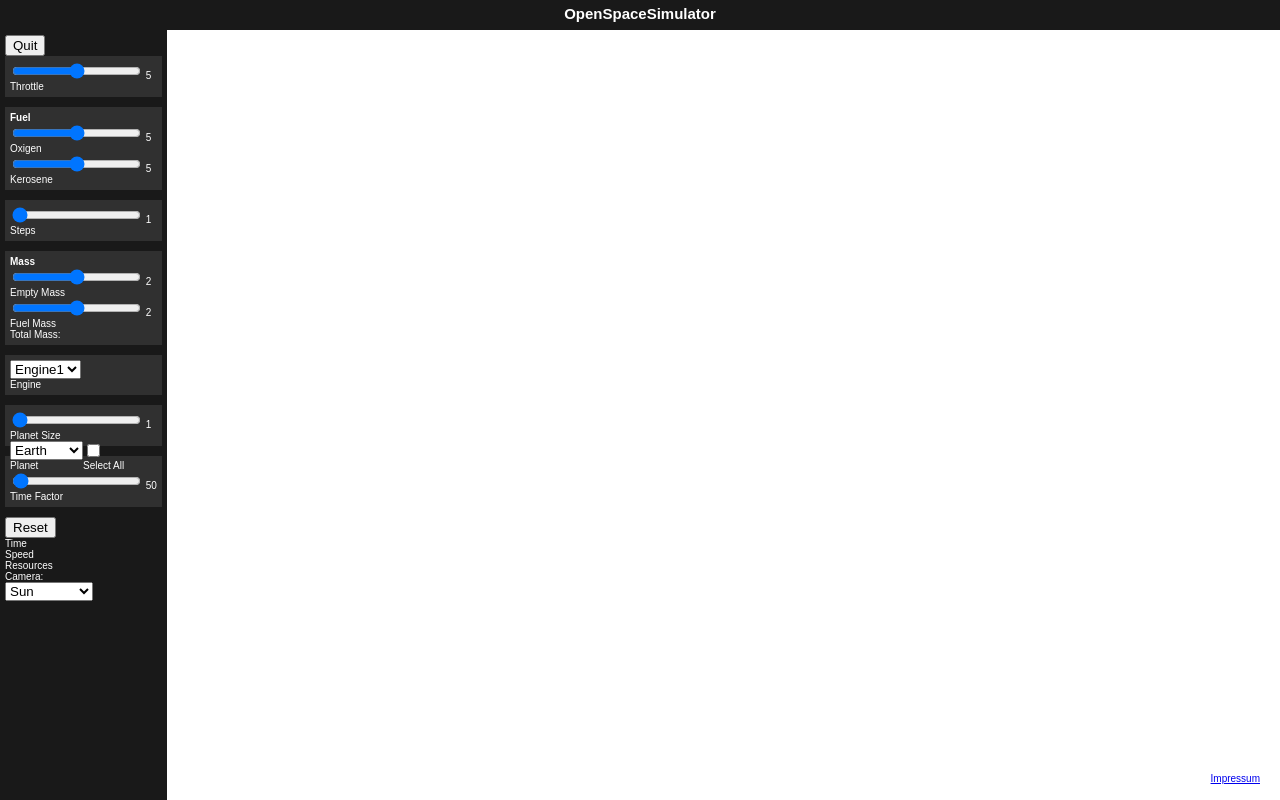
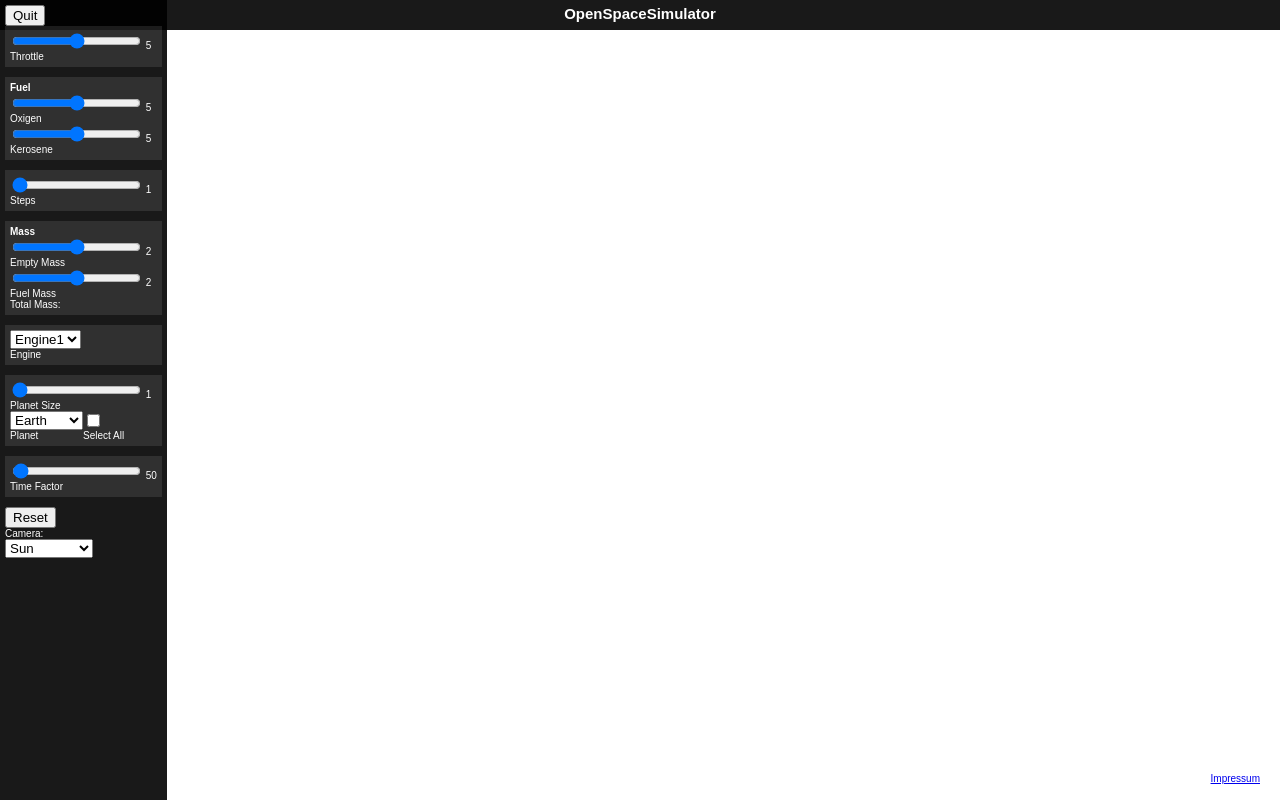
Before and after one commit to ReutherMa/OpenSpaceSimulator, a plain HTML site: page OpenSpace.html in a window 1280 px wide. Drawn offline with nearby package versions, Linux system fonts and the light colour scheme.

Commit message:
little changes interface css

```diff
--- a/OpenSpace.html
+++ b/OpenSpace.html
@@ -244,16 +244,6 @@
                 </div>
                 <div class="simulationBox">
                     <div class="displayBox">
-                        <div class="timeDisplayBox">
-                            <!-- TODO: Timestamp -->
-                            Time
-                        </div>
-                        <div class="speedDisplayBox">
-                            Speed
-                        </div>
-                        <div class="resourcesDisplayBox">
-                            Resources
-                        </div>
                         <div id="cameraBox">
                             <!--<select onchange="switchCamera(this.value)">-->
                             Camera:
--- a/UserInterface/EntwicklerInterfaceCSS.css
+++ b/UserInterface/EntwicklerInterfaceCSS.css
@@ -44,12 +44,15 @@ form {
     visibility: visible;
     /* right: 0px; */
     /* left: 20px; */
-    top: 30px;
+    top: 0px;
     bottom: 0px;
     /* z-index: 200; */
     background-color: rgba(0, 0, 0, 0.9);
     padding: 5px;
-    /*height: 90%;*/
+    min-height: 100%;
+    height:auto !important; /* moderne Browser */
+    height:100%; /* IE */
+    overflow:auto;
 }
 
 #footerbox {
@@ -69,9 +72,6 @@ form {
     float: left;
 }
 
-.planetCheckLabelBox{
-    float: left;
-}
 /*.titleBox {
     position: absolute;
     top: 0px;
```
